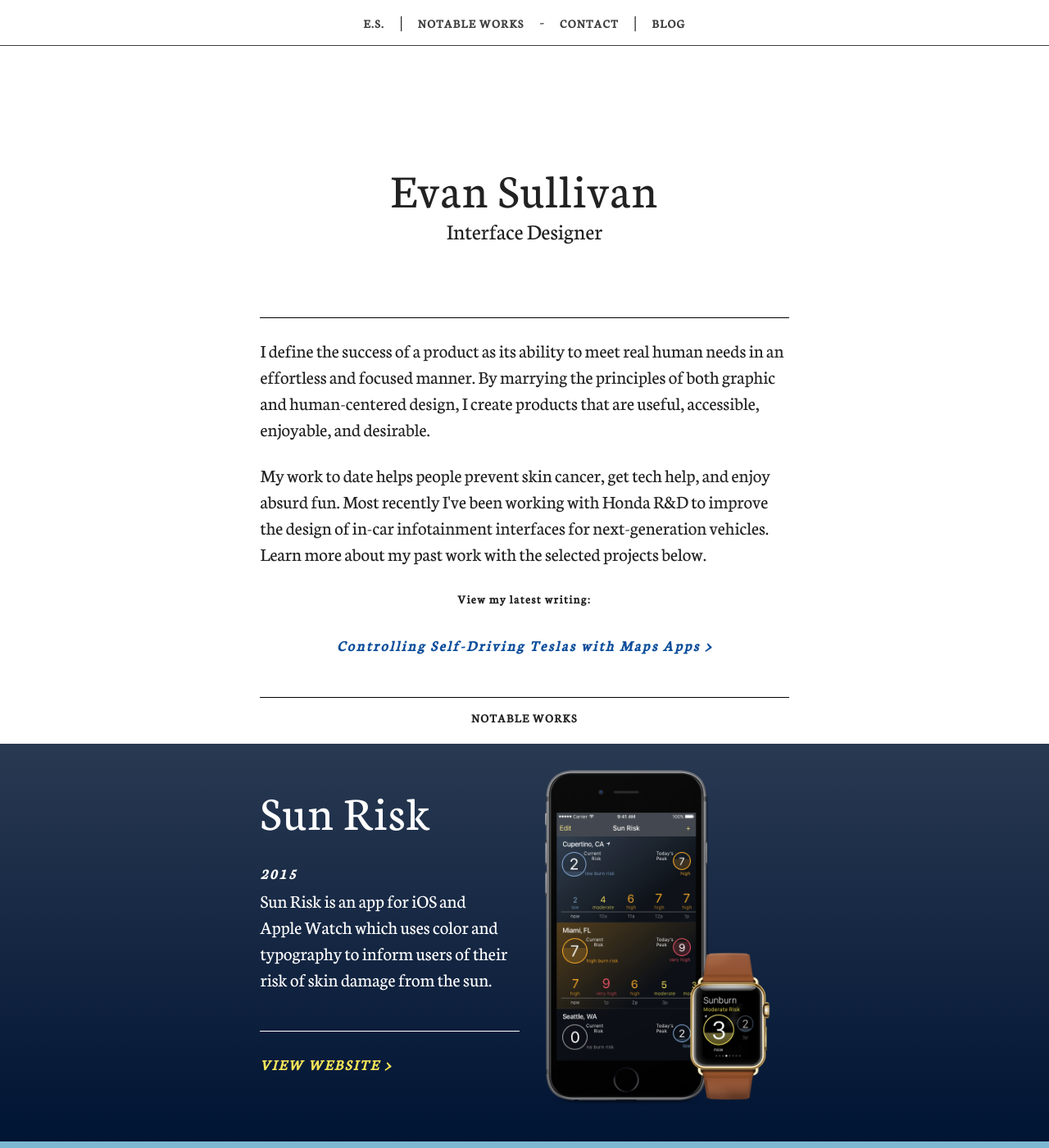
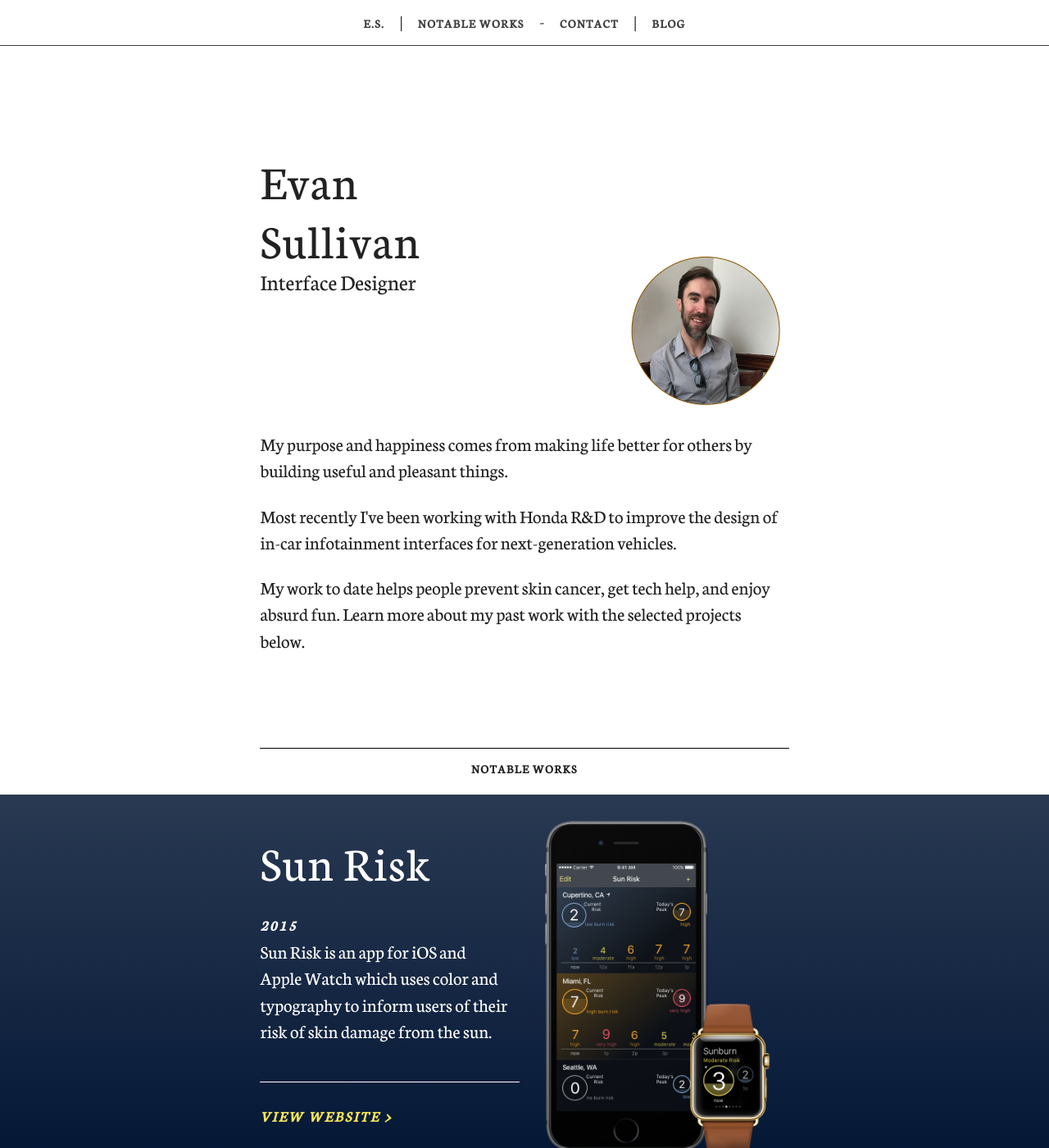
Before and after one commit to EvanSullivan/evansullivan.github.io, a Jekyll site: the page built from index.html, in a window 1280 px wide and 1400 px high. Shown: the whole window at 82% size. Built offline with Jekyll 4.4.1, drawn with Linux system fonts in a browser that asks for light colours; nearby versions of some CDN libraries; Markdown is read by kramdown in place of the engine named in the settings.

Commit message:
Portfolio site 2.0
• Changed intro description.
• Added profile pic.
• Added link to medium in header.

```diff
--- a/_includes/contact.html
+++ b/_includes/contact.html
@@ -1,6 +1,7 @@
+
 <div class ="centeringBlock centered">
-    <a id = "contact"></a>
-    <div class = "dividerBar"></div>
+  <a id = "contact"></a>
+  <div class = "dividerBar"></div>
         <h3>CONTACT</h3>
     <div class = "subBlock left">
         <h3>
--- a/_layouts/homepage.html
+++ b/_layouts/homepage.html
@@ -20,7 +20,7 @@
             -
             <a href="#contact" class="button"><h3 class = "inline">CONTACT</h3></a>
             |
-            <a href="{{site.baseurl}}/blog.html" class="button"><h3 class = "inline">BLOG</h3></a>
+            <a href="https://medium.com/interface-labs" class="button"><h3 class = "inline">BLOG</h3></a>
         </div>
     <div class = "container">
 
--- a/css/stylesheet.css
+++ b/css/stylesheet.css
@@ -90,7 +90,7 @@ h4 {
 
 .headerBar {
     width: 100%;
-    /*position: fixed;*/
+    position: fixed;
     background: white;
     opacity: 0.95;
     text-align: center;
@@ -105,6 +105,7 @@ h4 {
 
 .footerBar {
     margin-top: 2em;
+    padding-bottom: 0.1em;
     border-top: 1px solid #333333;
 }
 
@@ -146,9 +147,18 @@ h4 {
     background-color: black;
 }
 
+.spacerDiv {
+  height: 2em;
+}
+
 .date {
     text-align: left;
     margin-bottom: 0;
+}
+
+#profilePic {
+    max-width: 8em;
+    float: right;
 }
 
 #sunRisk {
@@ -193,6 +203,11 @@ h4 {
         float: none;
         text-align: center;
     }
+
+    #profilePic {
+        max-width: auto;
+        float: none;
+    }
 }
 
 /*mobile formatting*/
@@ -203,7 +218,7 @@ h4 {
     }
 
     .headerBar {
-        font-size: 0.6em;
+        font-size: 0.5em;
     }
 
     .subBlock {
@@ -219,7 +234,16 @@ h4 {
         text-align: center;
     }
 
+    .headerBar {
+        position: relative;
+    }
+
     .footerBar {
         padding-bottom: 0.5em;
     }
+
+    #profilePic {
+        max-width: auto;
+        float: none;
+    }
 }
--- a/index.html
+++ b/index.html
@@ -3,20 +3,27 @@ layout: homepage
 ---
 
 <a id = "philosophy"></a>
-<div class = "centeringBlock centered">
-    <h1>Evan Sullivan</h1>
-    <h2>Interface Designer</h2>
+<div class = "centeringBlock">
+    <div class = "subBlock left">
+        <h1>Evan Sullivan</h1>
+        <h2>Interface Designer</h2>
+    </div>
+    <div class = "subBlock right">
+        <img id = "profilePic" src = "images/Evan.jpg">
+    </div>
 </div>
 <div class ="centeringBlock">
-    <div class = "dividerBar"></div>
-    <p>I define the success of a product as its ability to meet real human needs in an effortless and focused manner. By marrying the principles of both graphic and human-centered design, I create products that are useful, accessible, enjoyable, and desirable. </p><p>My work to date helps people prevent skin cancer, get tech help, and enjoy absurd fun. Most recently I've been working with Honda R&D to improve the design of in-car infotainment interfaces for next-generation vehicles. Learn more about my past work with the selected projects below.</p>
+    <p>My purpose and happiness comes from making life better for others by building useful and pleasant things.</p>
+    <p>Most recently I've been working with Honda R&D to improve the design of in-car infotainment interfaces for next-generation vehicles.</p>
+    <p>My work to date helps people prevent skin cancer, get tech help, and enjoy absurd fun. Learn more about my past work with the selected projects below.</p>
 </div>
-<div class = "centeringBlock centered">
+<div class = "spacerDiv"></div>
+<!--<div class = "centeringBlock centered">
     <h3>View my latest writing:</h3>
     <a href = "https://medium.com/interface-labs/controlling-self-driving-teslas-with-maps-apps-c9b4f23133a3">
         <h4 class = "blue">Controlling Self-Driving Teslas with Maps Apps ></h4>
     </a>
-</div>
+</div>-->
 <div class ="centeringBlock">
     <a id = "notableWorks"></a>
     <div class= "dividerBar"></div>
```
Also changed, not shown: _posts/2017-08-14-everyday.md (deleted, +0 -493 lines), blog.html (deleted, +0 -14 lines), images/Evan.jpg (added), 1 other file.
